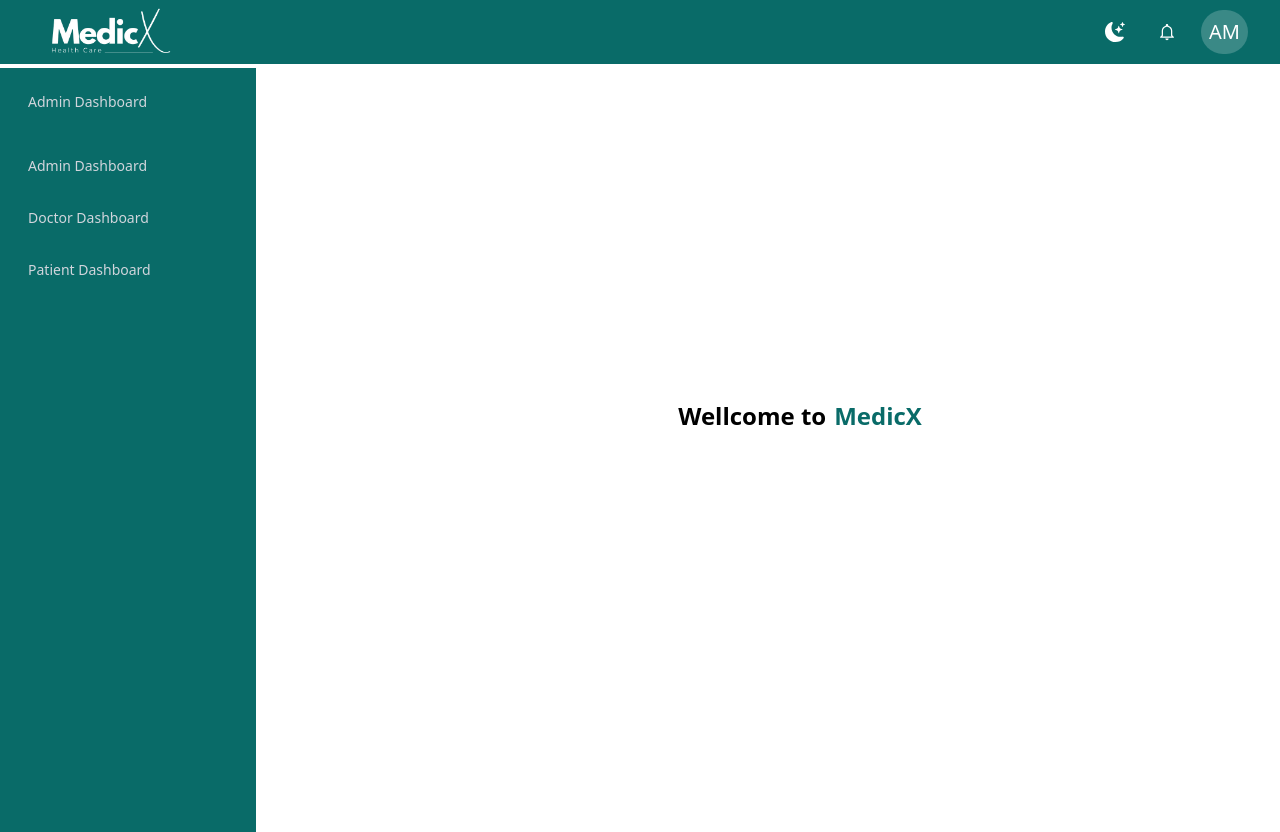
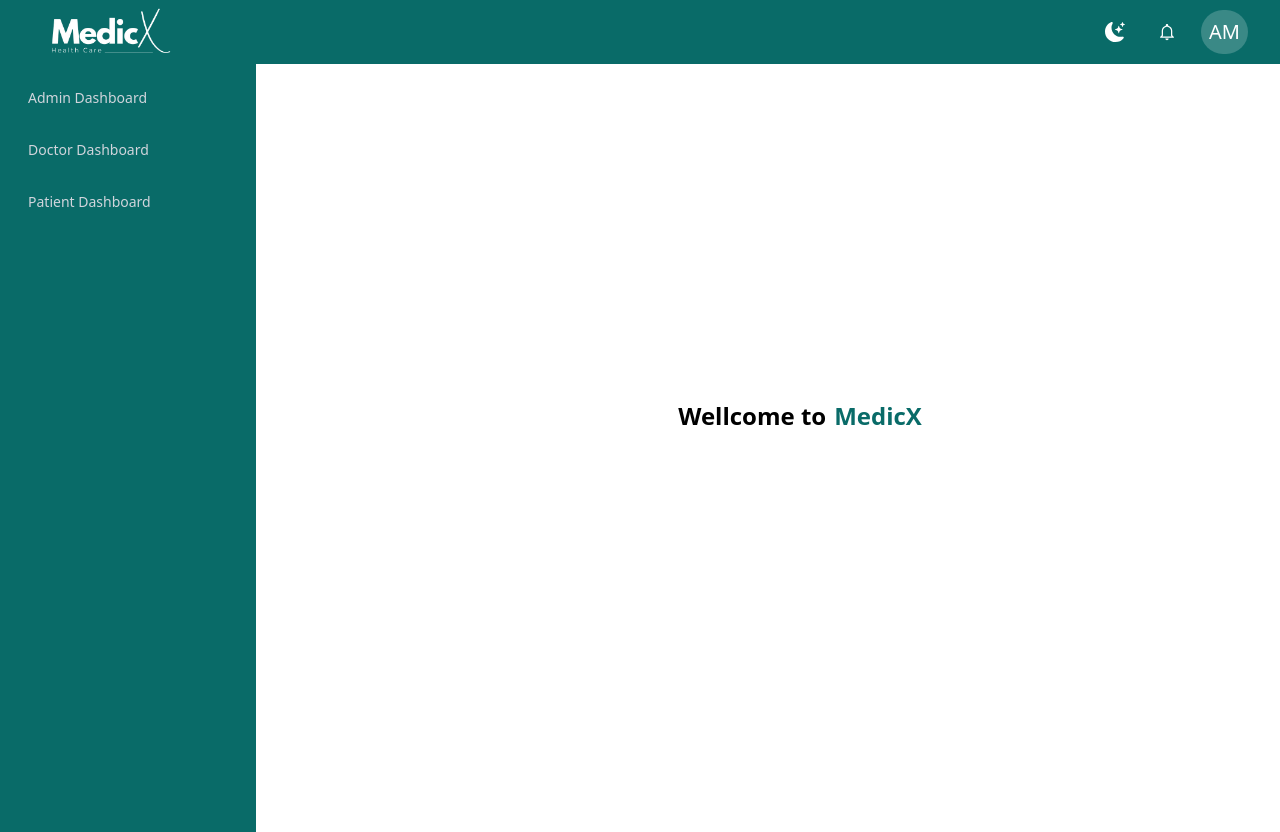
Before and after one commit to asifmzx/MedicX, a Next.js app: page / in a window 1280 px wide. Built offline with nearby package versions, Linux system fonts and the light colour scheme.

Commit message:
Updated Nav

```diff
--- a/src/Components/Pages/HeroSection.jsx
+++ /dev/null
@@ -1,29 +0,0 @@
-import React from "react";
-import Button from "../UI/Button";
-import StatusButton from "../UI/StatusButton";
-
-const HeroSection = () => {
-  return (
-    <div>
-      <Button variant="secondary" />
-
-      <div className="ps-10 py-2">
-        <StatusButton variant="cancel" text="cancelled" />
-      </div>
-      <div className="ps-10 py-2">
-        <StatusButton variant="Confirm" text="confirmed" />
-      </div>
-      <div className="ps-10 py-2">
-        <StatusButton variant="complete" text="completed" />
-      </div>
-      <div className="ps-10 py-2">
-        <StatusButton variant="default" text="default" />
-      </div>
-      <div className="ps-10 py-2">
-        <StatusButton variant="progress" text="progress" />
-      </div>
-    </div>
-  );
-};
-
-export default HeroSection;
--- a/src/Components/Shared/Sidebar.jsx
+++ b/src/Components/Shared/Sidebar.jsx
@@ -6,13 +6,15 @@ const Sidebar = ({ isMenuOpen, setIsMenuOpen }) => {
   return (
     <aside
       className={`
-        bg-[#096B68] w-64 p-4 h-[calc(100vh-64px)] mt-17
-        fixed md:relative top-0 left-0 z-40
+        fixed md:static top-0 left-0 z-40
+        h-screen w-64 bg-[#096B68] p-4
         transform transition-transform duration-300 ease-in-out
-        ${isMenuOpen ? 'translate-x-0' : '-translate-x-full'}
-        md:translate-x-0 md:flex md:flex-col md:space-y-4
+        ${isMenuOpen ? "translate-x-0" : "-translate-x-full"}
+        md:translate-x-0
+        flex flex-col space-y-4
       `}
     >
+      {/* Navigation Links */}
       <Link
         href="/Dashboard/AdminDashboard"
         className="text-gray-300 hover:bg-white/10 hover:text-white px-3 py-2 rounded-md text-sm font-medium"
--- a/src/app/Dashboard/DashboardLayout.js
+++ /dev/null
@@ -1,11 +0,0 @@
-import Sidebar from "@/Components/Shared/Sidebar";
-
-const DashboardLayout = ({ children }) => {
-  return (
-    <div className="flex">
-      <Sidebar />
-      <main className="flex-1 p-4 bg-gray-50 min-h-screen">{children}</main>
-    </div>
-  );
-};
-export default DashboardLayout;
```
Also changed, not shown: src/Components/Shared/ParentComponent.jsx (indentation only).
